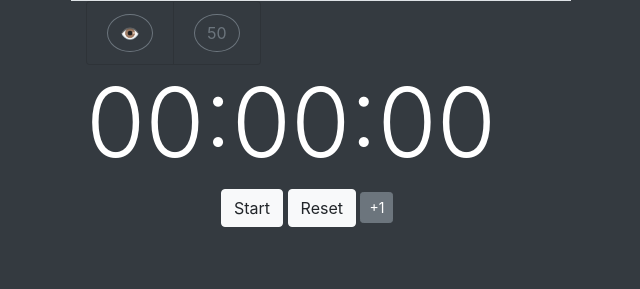
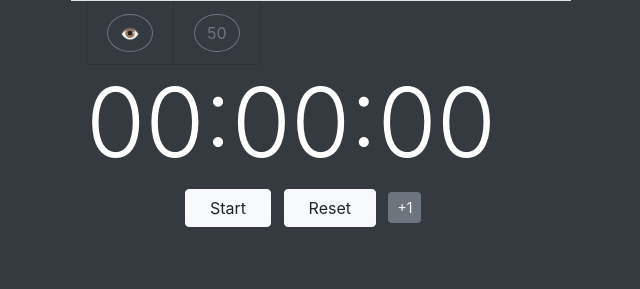
Before and after one commit to sree-rgb/everydayStuff, a Flask app: page / in a window 1280 px wide. Shown: the part 183-472 px from the top of the page, without its empty margins (319-959 px from the left). Run offline with Flask 2, Linux system fonts and the light colour scheme; some libraries are stand-ins or nearby versions.

Commit message:
css update

```diff
--- /dev/null
+++ b/static/main.css
@@ -0,0 +1,5 @@
+.spaceButtons {
+	margin-right: .5rem;
+	padding-left: 1.5rem;
+	padding-right: 1.5rem;
+}
--- a/static/stopwatch.js
+++ b/static/stopwatch.js
@@ -47,6 +47,10 @@ class CustomObject{
 	setTextContent(text_content){
 		this.the_object.textContent=text_content
 		return true
+	}
+	addClass(class_name){
+		var current_class=this.the_object.className
+		this.the_object.className=`${current_class} ${class_name}`
 	}
 }
 class CustomButton extends CustomObject {
@@ -291,10 +295,11 @@ class StopWatch extends Timer {
 
   	}
 
-	makeButtonBox(width='200px'){
+	makeButtonBox(width='17rem;'){
 
 		this.strtbtn=new CustomButton('Start')
 		this.strtbtn.setAttribute({'id':this.idGenerate('startbtn'),'data-state':"stop"})
+		this.strtbtn.addClass('spaceButtons')
 		this.strtbtn.state_change=(new_state)=>{
 			// toggles the class and data-state variable for 'start' and 'stop' states.
 			if (new_state=='run'){
@@ -309,6 +314,7 @@ class StopWatch extends Timer {
 
 		this.rstbtn=new CustomButton('Reset')
 		this.rstbtn.setAttribute({'id':this.idGenerate('resetbtn')})
+		this.rstbtn.addClass('spaceButtons')
 		this.increment1btn=new CustomButton('+1','btn-secondary btn-sm')
 		this.increment1btn.setAttribute({'id':this.idGenerate('addbtn'),'type':"button"})
 
@@ -317,6 +323,7 @@ class StopWatch extends Timer {
 		this.button_box.append(this.strtbtn.getObject(),'\t',this.rstbtn.getObject(),'\t',this.increment1btn.getObject())
 
 		this.outer_box=new CustomContainer("div",'container-fluid mx-auto');
+		// this.outer_box.setAttribute({'style':`width:500px;`})
 		this.outer_box.setAttribute({'style':`width:500px;`})
 		this.makeTimer()
 		// Makes,makes eye tracker from super class,timeout50 from this class and appends top bar to outerbox.
--- a/templates/index.html
+++ b/templates/index.html
@@ -2,6 +2,7 @@
 <html>
 	<head>
 		 <link rel="stylesheet" href="{{ url_for('static', filename='bootstrap.min.css') }}" >
+		 <link rel="stylesheet" href="{{ url_for('static', filename='main.css') }}?v=4" >
 		<title>Test</title>
 	</head>
 	<body class="bg bg-dark" id="Home">
```
